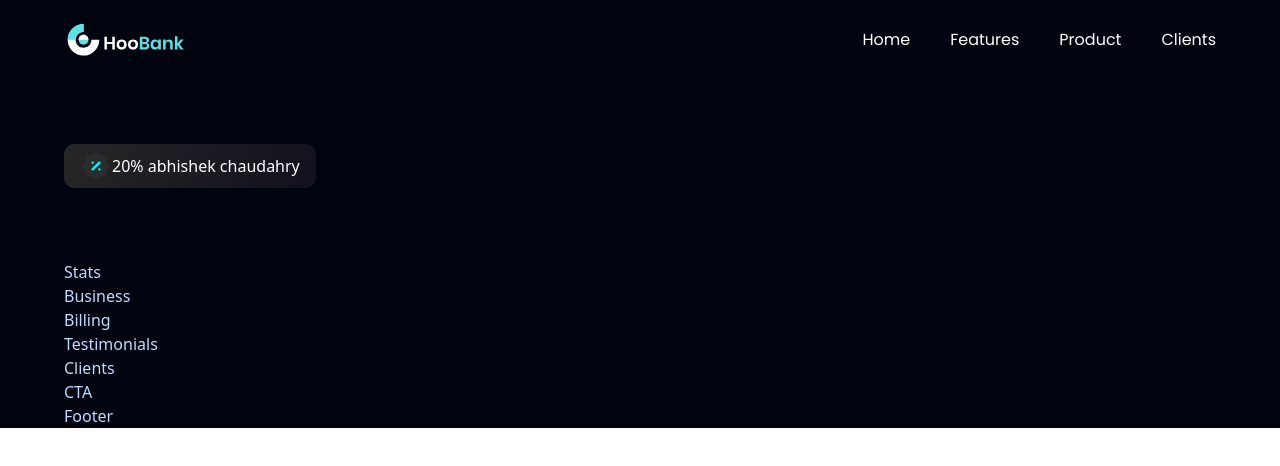
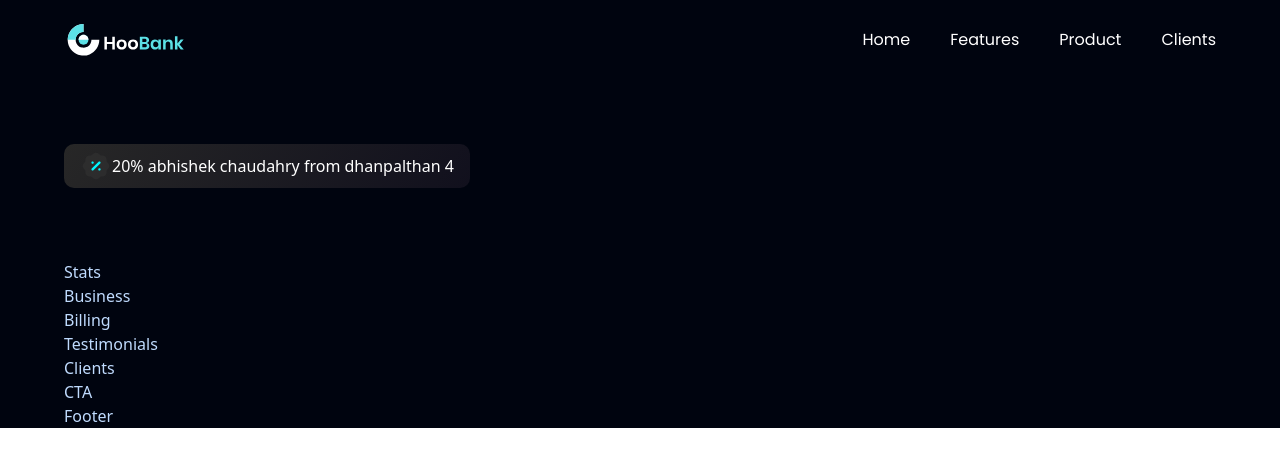
Before and after one commit to avion00/bank_modern_app, a React (Vite) app: page / in a window 1280 px wide. Shown: the top 466 px of the page. Built offline with nearby package versions, Linux system fonts and the light colour scheme.

Commit message:
seocond a af

```diff
--- a/src/components/Hero.jsx
+++ b/src/components/Hero.jsx
@@ -8,7 +8,7 @@ const Hero = () => (
     >
       <div className="flex flex-row items-center py-[6px] px-4 bg-discount-gradient rounded-[10px] mb-2">
         <img src={discount} alt="discount" className="w-[32px0 h-[32px]" />
-        <span className="text-white">20% abhishek chaudahry</span>
+        <span className="text-white">20% abhishek chaudahry from dhanpalthan 4</span>
       </div>
     </div>
   </section>
```
